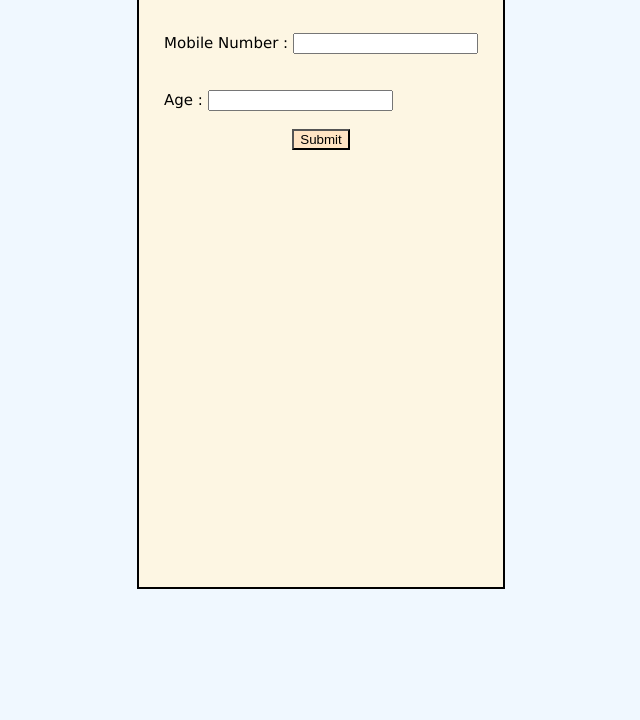
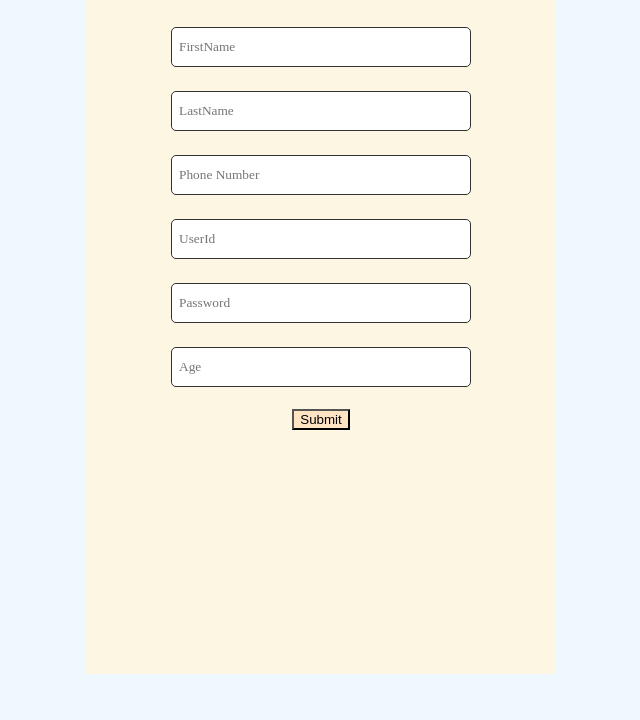
Before and after one commit to Pankeet/ng-project, a website: page public/signUp.html in a window 1280 px wide. Shown: the part 178-898 px from the top of the page, without its empty margins (319-959 px from the left). Before the commit the page ends 800 px from the top, so only its background shows below. Drawn offline with nearby package versions, Linux system fonts and the light colour scheme.

Commit message:
Update Version 1.3

```diff
--- a/public/signUp.html
+++ b/public/signUp.html
@@ -9,24 +9,42 @@
 <body style="display:flex ; background-color:aliceblue ;justify-content: center; font-family:Verdana, Geneva, Tahoma, sans-serif;">
     <style>
         .form{
+            height : 85vh ;
             background-color: #fdf6e3;
-            border: 2px solid black;
-            align-items: center;
+            border: 0px solid black;
             justify-content: center;
-            font-size: 15px;
+            font-size: 12px;
         }
 
         #dotnet{
             justify-self: center;
-            background-color: blanchedalmond;
         }
+
+        input {
+            width : 300 ;
+            height : 40 ;
+            font-family: 'Times New Roman';
+            padding : 7px ;
+            margin : 5px;
+            border: 0.5px solid #333;
+            border-radius: 5px;
+        }
+
     </style>
-<div class="form" style="margin: 2%;padding: 2%;" ng-app="SignApp" ng-controller="myCtrl" ng-show="form1">
-    <h1>Sign Up </h1>
+<div class="form" style="margin: 3%;padding: 5%;" ng-app="SignApp" ng-controller="myCtrl" ng-show="form1">
+    <h1 style = "justify-content: center; display: flex;">Sign Up </h1>
     <br>
-    Name : <input placeholder='FirstName LastName' ng-model ="name"><br><br><br>
-    Mobile Number : <input type = "number"  ng-model ="num"> <br> <span style="justify-items: center; font-size: small;" ng-bind="result"></span> <br> <br>
-    Age : <input type="number" ng-model="age">  <br> <br>
+    <div style="margin : 7 ; padding: 10;">
+    <input placeholder='FirstName' ng-model ="Fname"><br><br>
+    <input placeholder='LastName' ng-model ="Lname"><br><br>
+    <input type = "number" placeholder="Phone Number" max-length="10" ng-model ="num"> <br> <span style="justify-items: center; font-size: small;" ng-bind="result"></span> <br>
+
+    <input placeholder='UserId' ng-model ="U_id"><br><br>
+    <input placeholder='Password' ng-model ="Password"><br><br>
+
+    <input type="number" placeholder="Age" ng-model="age">
+    <br>
+    </div>
 <div id="dotnet">
         <button style="justify-content: center; background-color: bisque;"type="submit" ng-click="submit()"> Submit </button>
 </div>
@@ -34,7 +52,7 @@
 
 <script>
     var app = angular.module('SignApp' , []);
-    app.controller("myCtrl", function($scope ,$document, $window , checknum ){
+    app.controller("myCtrl", function($scope , $window , checknum ){
         $scope.form1 = true ;
         // ngclick event handling
         $scope.submit = function(){
@@ -59,7 +77,7 @@
                 return "Please Enter 10 digits" ;
             }
             else {
-                return "";
+                return ;
             }
         }
     })
```
